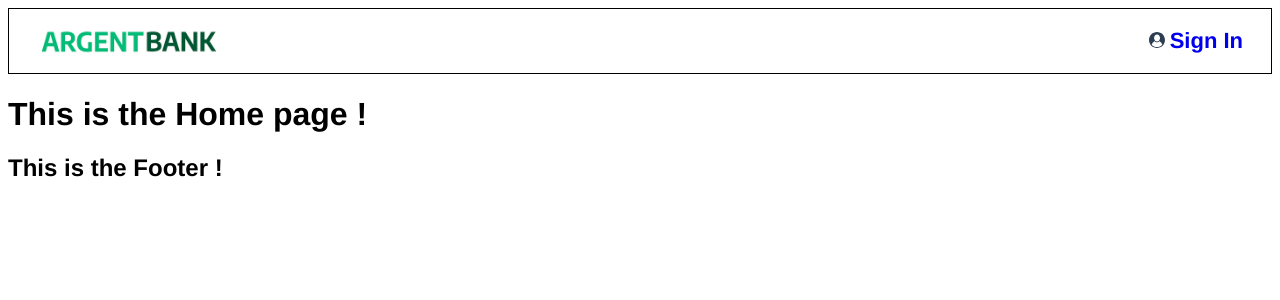
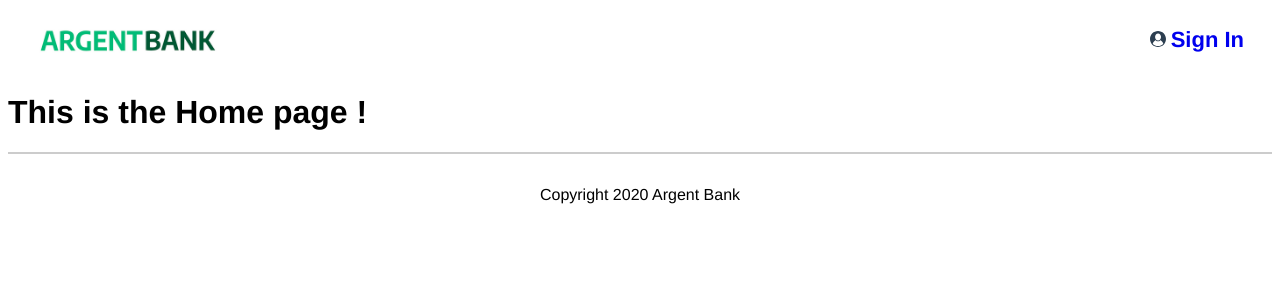
Before and after one commit to Romain-6793/Project-13-Bank, a React (Create React App) app: page / in a window 1280 px wide. Shown: the top 300 px of the page. Built offline with nearby package versions, Linux system fonts and the light colour scheme.

Commit message:
Footer set

```diff
--- a/src/components/Footer/index.jsx
+++ b/src/components/Footer/index.jsx
@@ -1,8 +1,23 @@
+import styled from 'styled-components'
+import colors from '../../utils/style/colors'
+
+const StyledFooter = styled.footer`
+  display: flex;
+  justify-content: center;
+  border-top: 2px solid ${colors.border};
+  padding: 2rem 0 1.5rem;
+`
+
+const StyledFooterText = styled.span`
+  margin: 0;
+  padding: 0;
+`
+
 function Footer() {
     return (
-        <div>
-        <h2>This is the Footer !</h2>
-        </div>
+        <StyledFooter>
+            <StyledFooterText>Copyright 2020 Argent Bank</StyledFooterText>
+        </StyledFooter>
     )
 }
 
--- a/src/components/Header/index.jsx
+++ b/src/components/Header/index.jsx
@@ -9,7 +9,6 @@ display: flex;
 justify-content: space-between;
 align-items: center;
 padding: 5px 20px;
-border: 1px solid black;
 `
 
 const HomeLogoContainer = styled.div`
```
